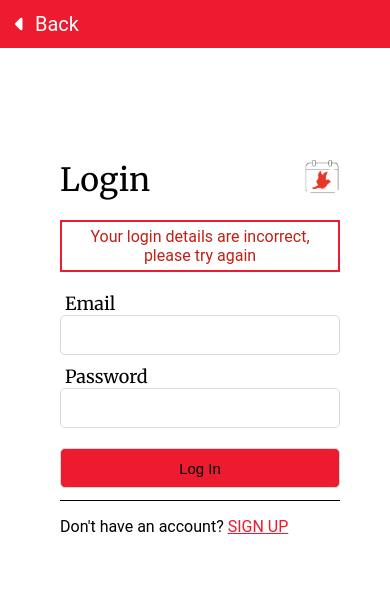
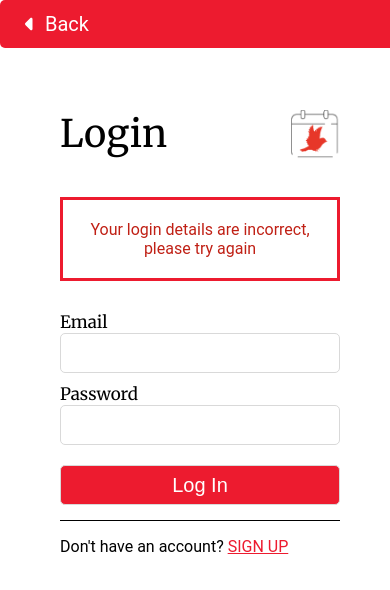
Before and after one commit to MichaelangJason/COMP307-Final-Project, a React (Create React App) app in the folder frontend/: page /login in a window 390 px wide. Shown: the top 590 px of the page. Built offline with nearby package versions, Linux system fonts and the light colour scheme.

Commit message:
Fixed LogIn.scss problems and re-started LogIn.scss

```diff
--- a/frontend/src/pages/LogIn.tsx
+++ b/frontend/src/pages/LogIn.tsx
@@ -25,9 +25,9 @@ const LogIn = () => {
 
           <form name="loginForm" action="#" method="GET">
             <label>Email</label>
-            <input type="text" name="email" required />
+            <input type="email" name="email" required />
             <label>Password</label>
-            <input type="text" name="password" required />
+            <input type="password" name="password" required />
 
             <div className="login-button">
               <input type="submit" name="login" value="Log In" />
--- a/frontend/src/styles/LogIn.scss
+++ b/frontend/src/styles/LogIn.scss
@@ -1,27 +1,29 @@
 @use "../themes/colors";
 @use "../themes/fonts";
 
+//Default Resolution : Laptop
+// Laptop L : 1440 x 900 <---
+// Tablet : 1080 x 810
+// Mobile : 400 x 750
 .page-body {
-  //ok
+  width: 100%;
+  height: 100%;
   display: flex;
   align-items: center;
   justify-content: center;
   min-height: 700px;
   min-width: 400px;
-  height: 100%;
   background-color: colors.$silverGray;
 }
 
 .page-body .back-button {
-  //ok
   position: fixed;
-  top: 30px;
-  left: 30px;
+  top: 50px;
+  left: 50px;
 }
 
 .login-wrapper {
-  //ok
-  width: 380px;
+  width: 500px;
   padding: 60px;
   border-radius: 5px;
   background-color: colors.$white;
@@ -29,113 +31,138 @@
 }
 
 .login-wrapper header {
-  //ok
-  font-size: xx-large;
-  font-weight: 400;
+  font-size: 40px;
+  font-weight: 500;
   font-family: fonts.$title;
-  margin-bottom: 20px;
+  margin-bottom: 40px;
 }
 
 .login-wrapper header img {
-  //ok
   float: right;
-  width: 35px;
-  height: 35px;
+  width: 60px;
+  height: 60px;
 }
 
 .login-wrapper .errormsg {
-  //ok : comment IN/OUT to display/hide errormsg
-  padding: 5px 5px 5px 5px;
+  padding: 20px 20px 20px 20px;
   text-align: center;
-  display: inline-flex;
-  border: 2px solid colors.$brightRed;
+  display: block;
+  font-size: 16px;
+  border: 3px solid colors.$brightRed;
   color: colors.$darkRed;
-  margin-bottom: 20px;
+  margin-bottom: 30px;
+
+  // Uncomment to hide the error msg
   // display: none;
 }
 
 form label {
-  //ok
-  font-size: 18px;
-  margin-left: 5px;
+  font-size: 20px;
   font-family: fonts.$title;
 }
 
 form input {
-  //ok
   border-radius: 5px;
-  height: 40px;
+  height: 50px;
   border: 1px solid colors.$silverGray;
-  font-size: 15px;
-  padding: 0 12px 0 12px;
+  font-size: 20px;
+  padding: 0 16px 0 16px;
   width: 100%;
-  margin-bottom: 10px;
+  margin-bottom: 16px;
 }
 
 input:hover:not(.login-button) {
-  //ok
-  padding: 0 12px 0 12px;
+  padding: 0 14px 0 14px;
   border: 2px solid colors.$brightRed;
 }
 
 form .login-button input {
-  // ok
   border-radius: 5px;
   margin-top: 10px;
   background-color: colors.$brightRed;
   border-color: none;
-}
-
-form .login-button input:hover {
-  //ok
-  background-color: colors.$brightRed;
+  color: colors.$white;
+  font-size: 22px;
 }
 
 .separator {
-  //ok
-  height: 1px;
-  margin-top: 2px;
+  height: 2px;
+  margin-top: 7px;
   background-color: black;
 }
 
 .login-wrapper a:link {
-  //ok
   color: colors.$brightRed;
 }
 .login-wrapper a:visited {
-  //ok
   color: colors.$darkRed;
 }
 
-@media (max-height: 650px) {
-  .back-button {
-    border-radius: 0px;
+p {
+  font-size: 16px;
+}
+
+// Tablet : 1080 x 810
+@media (width<1080px) {
+  .login-wrapper {
+    width: 400px;
+  }
+  .login-wrapper header img {
+    width: 50px;
+    height: 50px;
+  }
+
+  .login-wrapper header {
+    font-size: 38px;
+  }
+  form label {
+    font-size: 17px;
+  }
+  form input {
+    height: 40px;
+    font-size: 16px;
+    padding: 0 12px 0 12px;
     width: 100%;
-    margin-left: -30px;
-    margin-top: -30px;
+    margin-bottom: 10px;
+  }
+  form .login-button input {
+    font-size: 20px;
+  }
+  .separator {
+    height: 1px;
+    margin-top: 5px;
   }
 }
-@media (max-width: 400px) {
+
+@media (width < 800px) {
+  .page-body .back-button {
+    position: absolute;
+    width: 100%;
+    top: 0;
+    left: 0;
+  }
+}
+// Mobile : 400 x 750
+@media (width < 500px) {
   .page-body {
     background-color: colors.$white;
-    min-width: 400px;
-    min-height: 700px;
+  }
+
+  .login-wrapper {
+    width: 100%;
+    position: absolute;
+    height: 100%;
+    box-shadow: none;
+    top: 50px; //important
+    overflow-inline: scroll;
+  }
+}
+
+@media (width < 400px) {
+  .page-body .back-button {
+    width: 400px;
   }
   .login-wrapper {
-    position: absolute;
-    top: 100px;
     width: 400px;
-    height: 100%;
-    z-index: 1;
-    box-shadow: none;
-    overflow-inline: scroll;
-  }
-
-  .back-button {
-    z-index: 2;
-    width: 110%;
-    margin-left: -40px;
-    margin-top: -30px;
-    border-radius: 0%;
   }
 }
```
